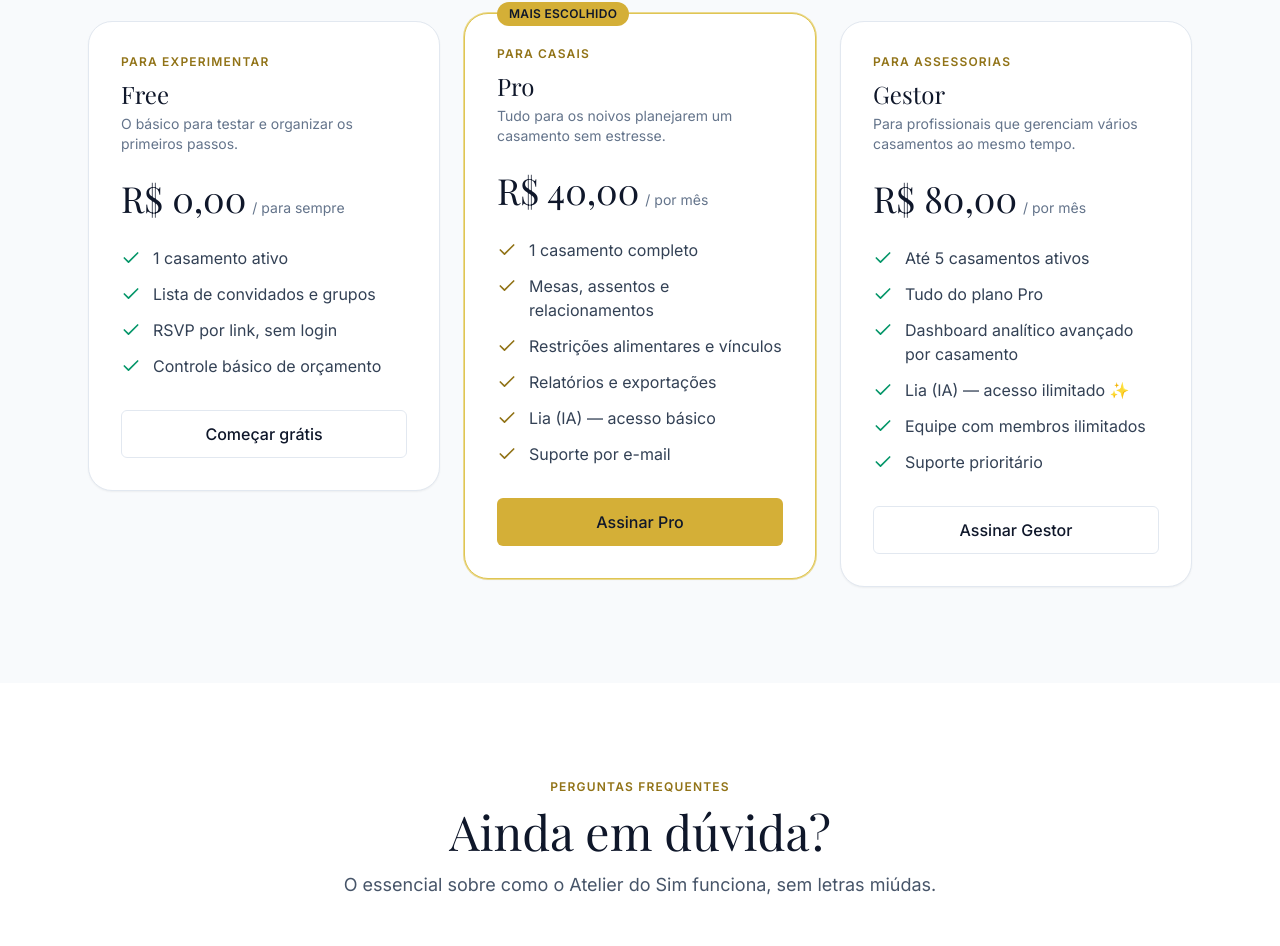
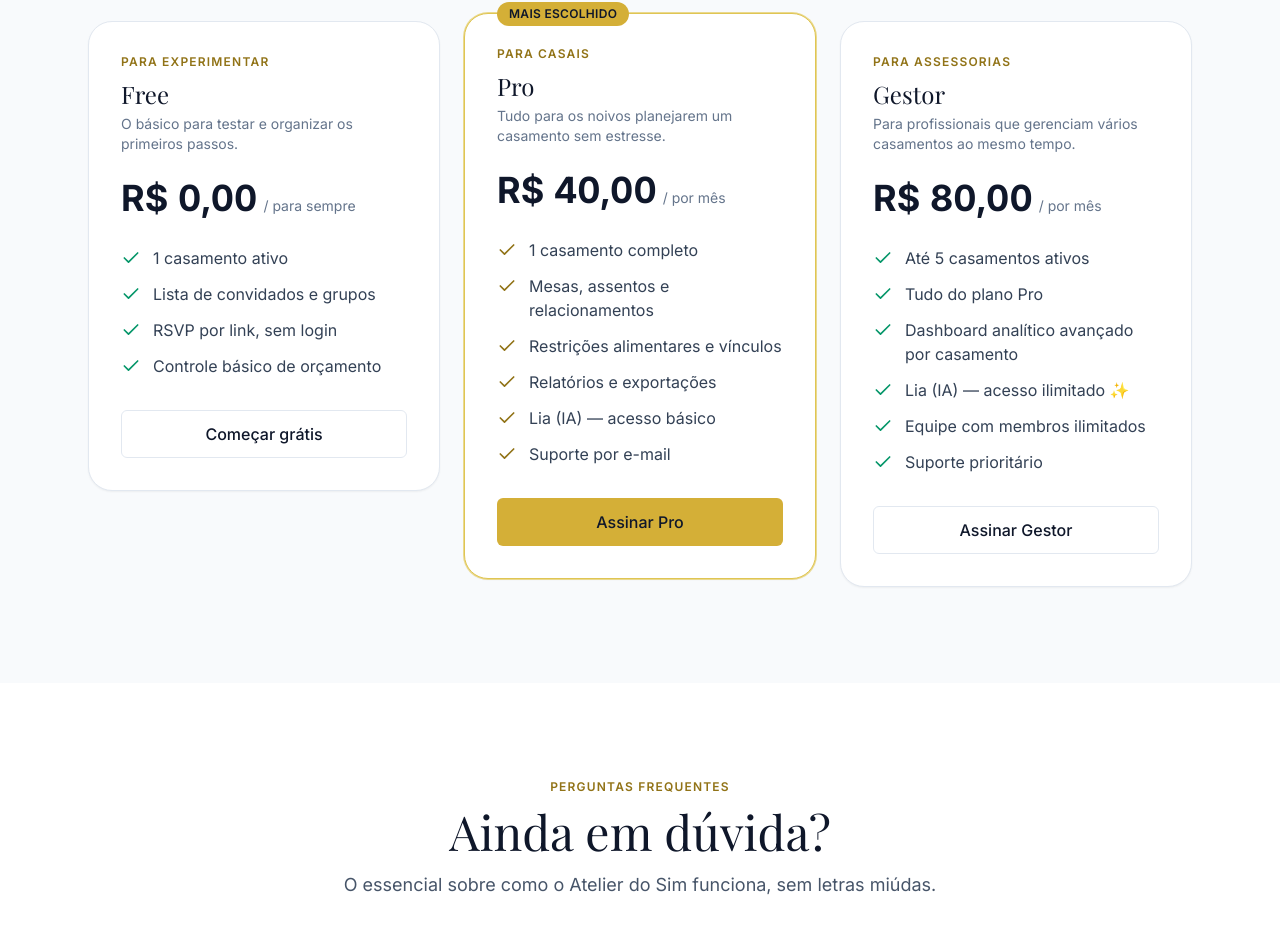
Before and after one commit to ArthurS357/Sistema-Casamento, a Next.js app: page / in a window 1280 px wide. Shown: the part 3293-4239 px from the top of the page. Built offline with nearby package versions, Linux system fonts and the light colour scheme; no server answers; a web font is replaced by a local one.

Commit message:
fix(ui): standardize fonts and apply sans-serif to currency symbols to fix rendering bug

```diff
--- a/src/components/landing/pricing.tsx
+++ b/src/components/landing/pricing.tsx
@@ -129,10 +129,10 @@ export function LandingPricing() {
               <p className="mt-1 text-sm text-slate-500">{plan.tagline}</p>
 
               <div className="mt-6 flex items-baseline gap-1.5">
-                <span className="font-display text-4xl text-slate-900 antialiased transform-gpu">
+                <span className="font-sans text-4xl font-bold tabular-nums text-slate-900 antialiased">
                   <span className="sr-only">{`R$ ${plan.price}`}</span>
                   <span aria-hidden="true">
-                    R<span className="inline-block group-hover/card:hidden">$</span><span className="hidden group-hover/card:inline-block">S</span> {plan.price}
+                    R$ {plan.price}
                   </span>
                 </span>
                 <span className="text-sm text-slate-500">/ {plan.cadence}</span>
```
